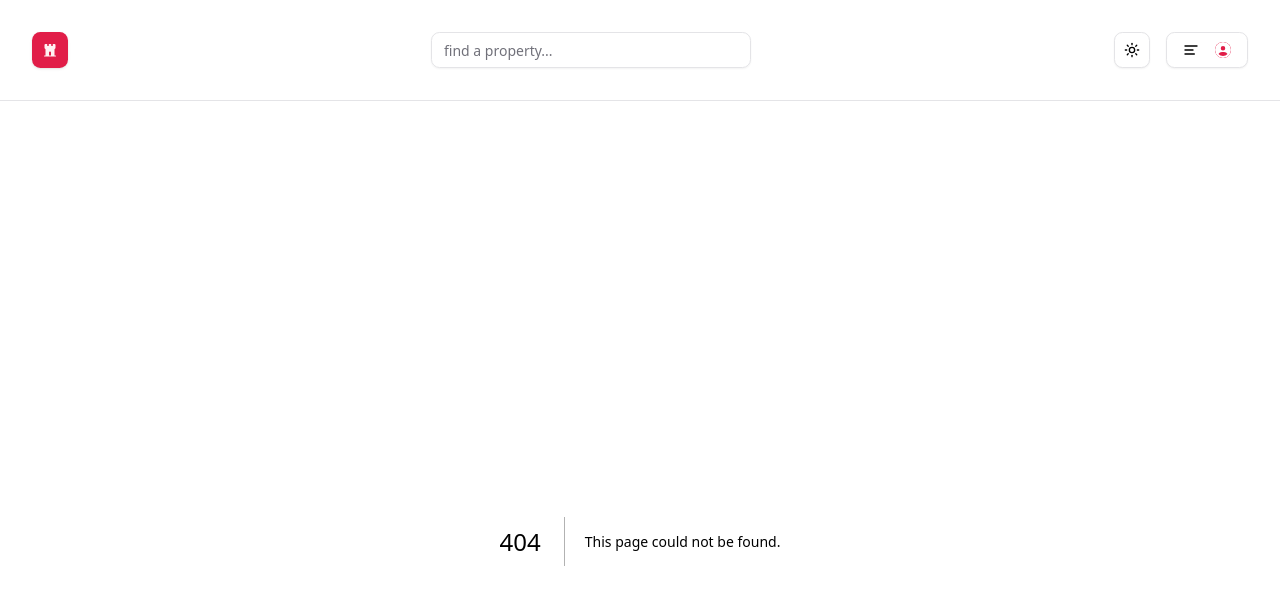
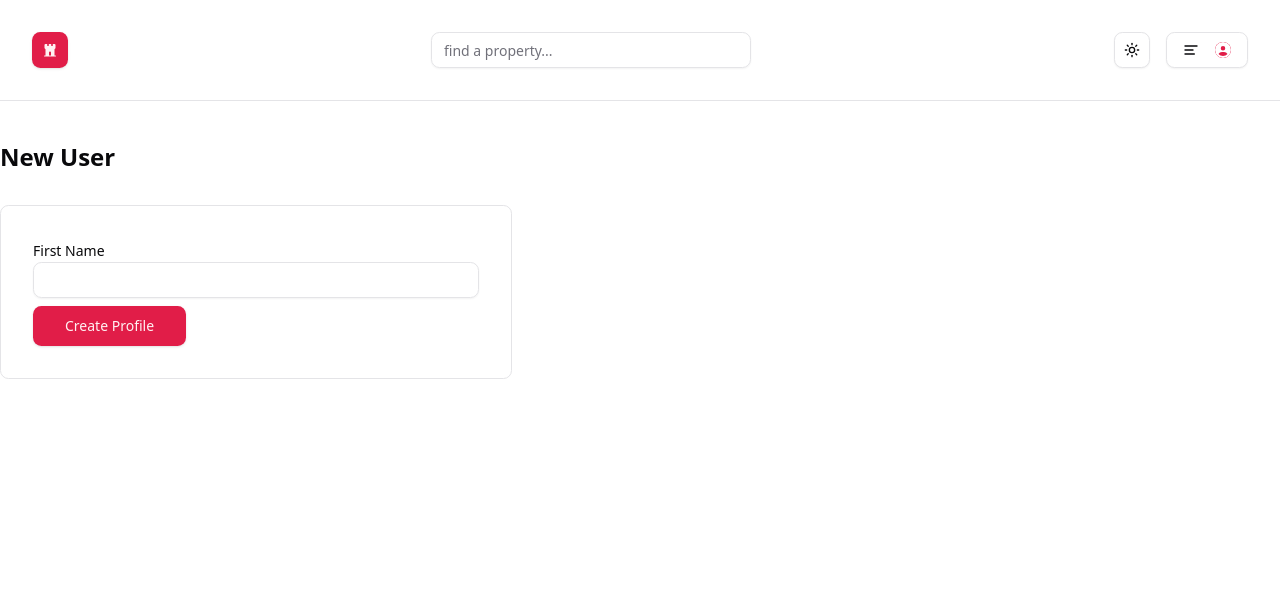
Before and after one commit to xtGitCode/casaway, a Next.js app: page /profile/create in a window 1280 px wide. Before the commit this address had no page. Shown: the top 604 px of the page. Built offline with nearby package versions, Linux system fonts and the light colour scheme.

Commit message:
create profile form components

```diff
--- /dev/null
+++ b/app/profile/create/page.tsx
@@ -0,0 +1,30 @@
+import { Label } from "@/components/ui/label"
+import { Input } from "@/components/ui/input"
+import { Button } from "@/components/ui/button"
+
+const createProfileAction = async (formData: FormData) => {
+    'use server';
+    const firstName = formData.get('firstName') as string;
+    console.log(firstName)
+}
+
+function CreateProfilePage() {
+  return (
+    <section>
+        <h1 className="text-2xl font-semibold mb-8 capitalize">
+            New User
+        </h1>
+        <div className="border p-8 rounded-md max-w-lg">
+            <form action={createProfileAction}>
+                <div className="mb-2">
+                    <Label htmlFor="firstName">First Name</Label>
+                    <Input id="firstName" name="firstName" type="text" />
+                </div>
+                <Button type="submit" size='lg'>Create Profile</Button>
+            </form>
+        </div>
+    </section>
+  )
+}
+
+export default CreateProfilePage
--- /dev/null
+++ b/components/form/FormInput.tsx
@@ -0,0 +1,25 @@
+import { Label } from "@/components/ui/label"
+import { Input } from "@/components/ui/input"
+
+type FormInputProps = {
+    name: string;
+    type: string;
+    label?: string;
+    defaultValue?: string;
+    placeholder?: string;
+};
+
+function FormInput(props: FormInputProps) {
+    const { label, name, type, defaultValue, placeholder } = props;
+    return (
+    <div className="mb-2">
+        <Label htmlFor={name} className="capitalize">
+            {label || name}
+        </Label>
+        <Input id={name} name={name} type={type} defaultValue={defaultValue}
+        placeholder={placeholder} required/>
+    </div>
+  );
+}
+
+export default FormInput
```
